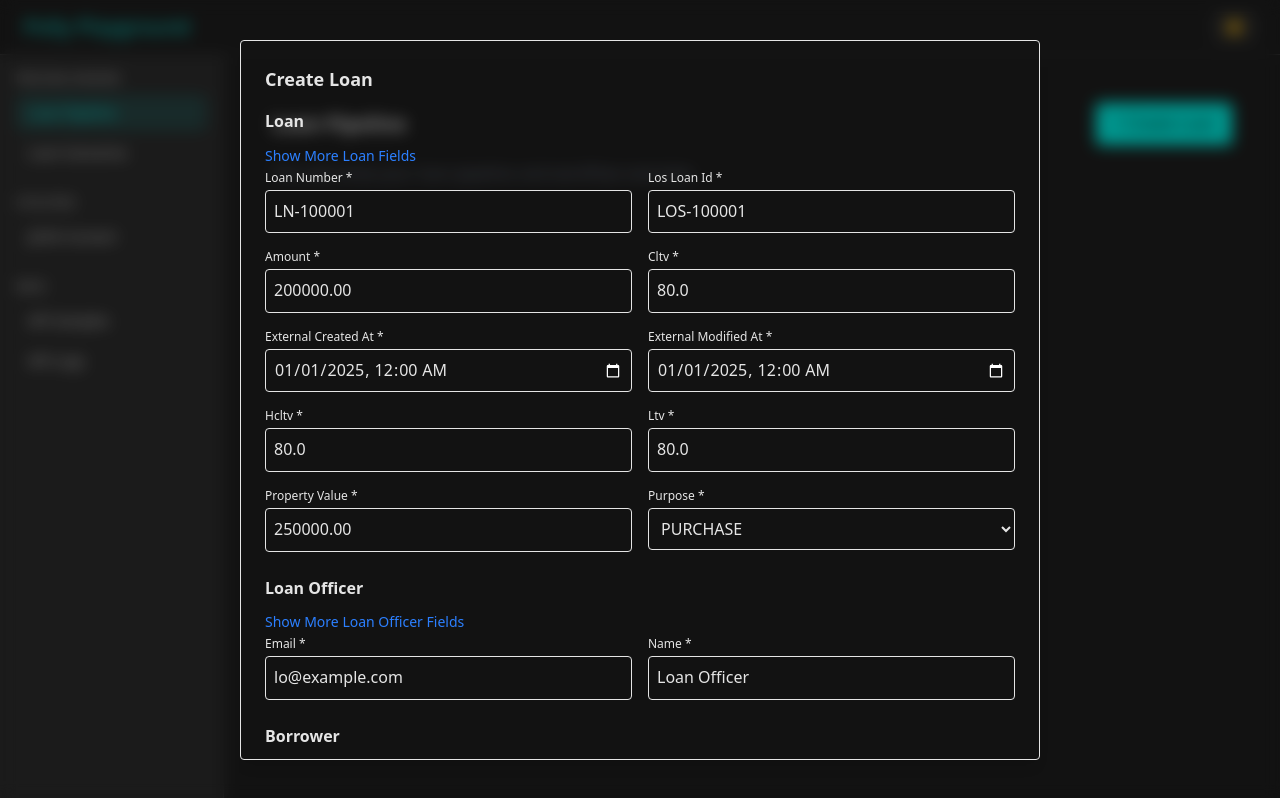
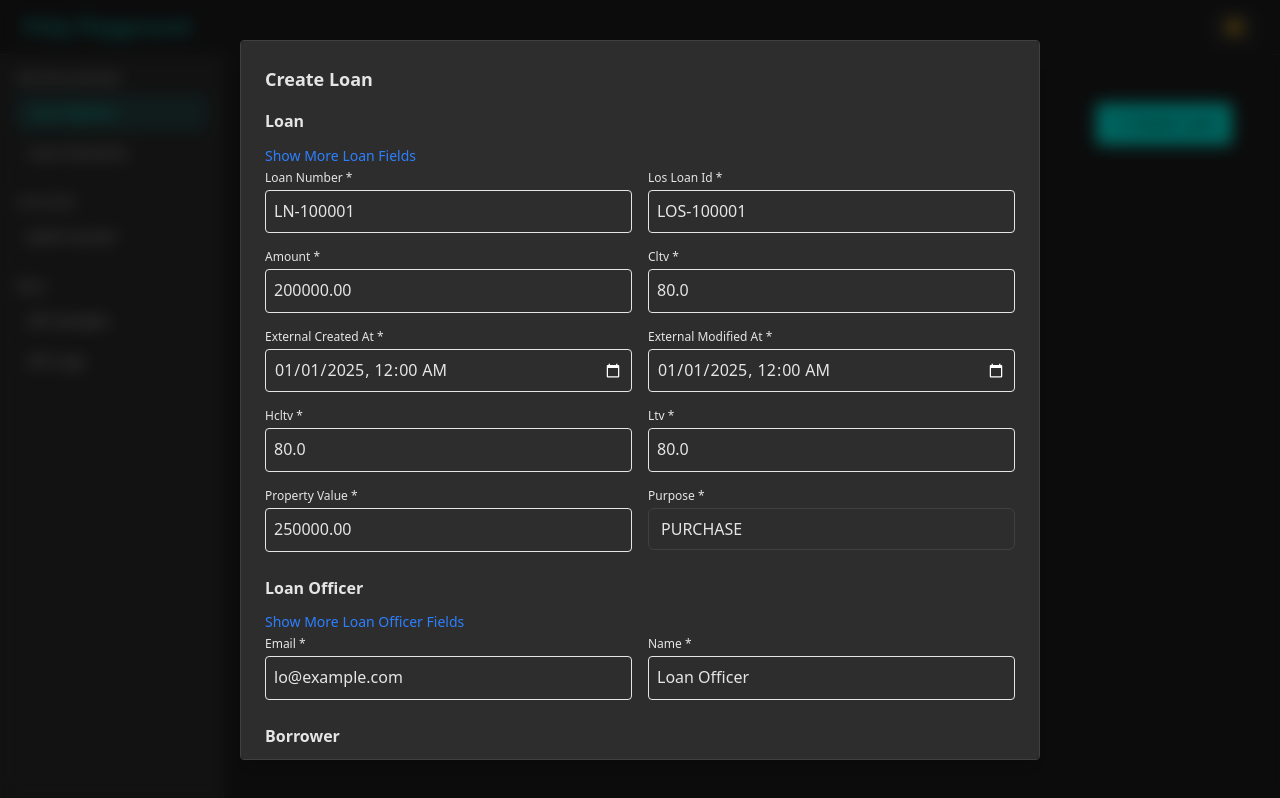
Before and after one commit to ribo916/polly-playground, a Next.js app: page /loan-pipeline in a window 1280 px wide. Both pictures are taken after a click on the button "+ Create Loan". Built offline with nearby package versions, Linux system fonts and the light colour scheme.

Commit message:
fix defaults

```diff
--- a/app/globals.css
+++ b/app/globals.css
@@ -1,31 +1,36 @@
 @import "tailwindcss";
 
+/* ---------------------------------------------------------------------------
+   GLOBAL THEME SYSTEM
+   --------------------------------------------------------------------------- */
 @layer base {
   :root {
     color-scheme: light dark;
 
-    /* 🎨 Light theme palette (light shades of grey) */
-    --bg-light: #F5F5F5;      /* light gray background */
-    --text-light: #1A1A1A;    /* dark gray text */
-    --panel-light: #FFFFFF;   /* white panels */
-    --border-light: #D0D0D0;  /* medium gray border */
-    --muted-light: #6B6B6B;   /* muted text */
-    --accent-light: #005b6f;  /* teal accent */
-    --accent-hover-light: #007b8f; /* lighter teal on hover */
-    --border: #ccc;
+    /* 🎨 LIGHT THEME TOKENS */
+    --bg-light: #F5F5F5;
+    --text-light: #1A1A1A;
+    --panel-light: #FFFFFF;
+    --border-light: #D0D0D0;
+    --muted-light: #6B6B6B;
+    --accent-light: #005b6f;
+    --accent-hover-light: #007b8f;
+    --overlay-light: rgba(0, 0, 0, 0.25);
 
-    /* 🌑 Dark theme palette */
-    --bg-dark: #1E1E1E;       /* dark gray background */
-    --text-dark: #E5E5E5;     /* light gray text */
-    --panel-dark: #2D2D2D;    /* slightly lighter dark gray panels */
-    --border-dark: #404040;   /* medium gray border */
-    --muted-dark: #A0A0A0;    /* muted gray text */
-    --accent-dark: #01FFF1;   /* turquoise accent */
-    --accent-hover-dark: #7FFFF8; /* lighter turquoise on hover */
-    --border: #333;
+    /* 🌑 DARK THEME TOKENS */
+    --bg-dark: #1E1E1E;
+    --text-dark: #E5E5E5;
+    --panel-dark: #2D2D2D;
+    --border-dark: #404040;
+    --muted-dark: #A0A0A0;
+    --accent-dark: #01FFF1;
+    --accent-hover-dark: #7FFFF8;
+    --overlay-dark: rgba(0, 0, 0, 0.6);
   }
 
-  /* Active theme mapping */
+  /* ---------------------------------------------------------------
+     ACTIVE LIGHT THEME VALUES
+     --------------------------------------------------------------- */
   [style*="color-scheme: light"] {
     --background: var(--bg-light);
     --foreground: var(--text-light);
@@ -34,10 +39,14 @@
     --muted: var(--muted-light);
     --accent: var(--accent-light);
     --accent-hover: var(--accent-hover-light);
-    --title-color: #000000;    /* black title in light mode */
-    --button-text: #ffffff;    /* ✅ white text on buttons */
+    --title-color: #000000;
+    --button-text: #ffffff;
+    --overlay: var(--overlay-light);
   }
 
+  /* ---------------------------------------------------------------
+     ACTIVE DARK THEME VALUES
+     --------------------------------------------------------------- */
   [style*="color-scheme: dark"] {
     --background: var(--bg-dark);
     --foreground: var(--text-dark);
@@ -46,11 +55,14 @@
     --muted: var(--muted-dark);
     --accent: var(--accent-dark);
     --accent-hover: var(--accent-hover-dark);
-    --title-color: #01FFF1;    /* turquoise title in dark mode */
-    --button-text: #000000;    /* ✅ black text on buttons */
+    --title-color: #01FFF1;
+    --button-text: #000000;
+    --overlay: var(--overlay-dark);
   }
 
-  /* Base layout */
+  /* ----------------------------------------------------------------
+     BASE ELEMENTS
+     ---------------------------------------------------------------- */
   body {
     background-color: var(--background);
     color: var(--foreground);
@@ -60,7 +72,7 @@
     line-height: 1.6;
   }
 
-  /* API / code output panel */
+  /* Code blocks */
   pre {
     background-color: var(--panel);
     color: var(--foreground);
@@ -71,15 +83,52 @@
     box-shadow: 0 1px 3px rgba(0, 0, 0, 0.1);
   }
 
-  /* ✅ Link styling — readable in both themes */
+  /* Links */
   a {
     color: var(--accent);
-    text-decoration: none;               /* removes underline */
-    transition: color 0.2s ease, text-decoration-color 0.2s ease;
+    text-decoration: none;
+    transition: color 0.2s ease;
   }
 
   a:hover {
     color: var(--accent-hover);
-    text-decoration: none;               /* stay clean on hover */
   }
 }
+
+/* ======================================================================== */
+/*  🔧 FINAL SELECT FIX — OUTSIDE @layer SO TAILWIND CANNOT OVERRIDE IT     */
+/* ======================================================================== */
+
+select,
+select:not([class]) {
+  appearance: none !important;
+
+  background-color: var(--panel) !important;
+  color: var(--foreground) !important;
+
+  /* Strong, crisp border to match inputs */
+  border-width: 1px !important;
+  border-style: solid !important;
+  border-color: var(--border) !important;
+
+  /* Match rounded-md */
+  border-radius: 0.375rem !important;
+
+  /* Match input padding */
+  padding: 0.5rem 0.75rem !important;
+
+  /* Space for future custom arrow */
+  padding-right: 1.75rem !important;
+
+  line-height: 1.5 !important;
+}
+
+select:focus {
+  outline: none !important;
+  border-color: var(--accent) !important;
+}
+
+select option {
+  background-color: var(--panel) !important;
+  color: var(--foreground) !important;
+}
--- a/app/loan-pipeline/components/CreateLoanModal.tsx
+++ b/app/loan-pipeline/components/CreateLoanModal.tsx
@@ -67,17 +67,13 @@ export default function CreateLoanModal({
     f.key.startsWith("loanofficer.")
   );
 
-  // Required initial defaults only
   const initialForm = buildInitialFormState(fieldDefs);
 
   const [form, setForm] = useState<Record<string, any>>(initialForm);
-
-  // Expand state per section
   const [loanExpanded, setLoanExpanded] = useState(false);
   const [borrowerExpanded, setBorrowerExpanded] = useState(false);
   const [propertyExpanded, setPropertyExpanded] = useState(false);
   const [loanOfficerExpanded, setLoanOfficerExpanded] = useState(false);
-
   const [loading, setLoading] = useState(false);
   const [result, setResult] = useState<any>(null);
 
@@ -93,7 +89,6 @@ export default function CreateLoanModal({
 
     const payload = mergeFormIntoPayload(form, fieldDefs);
 
-    // Correct route
     const res = await fetch("/api/loans", {
       method: "POST",
       body: JSON.stringify(payload),
@@ -109,17 +104,14 @@ export default function CreateLoanModal({
     }
   }
 
-  /* --------------------------------------------
-   * Field Rendering
-   * -------------------------------------------- */
   function renderField(def: any) {
     const value = form[def.key] ?? "";
 
     if (def.isObject) return null;
 
-    // ENUM FIELD — always renders select when enumValues exist
+    // ENUM FIELD
     if (def.enumValues && Array.isArray(def.enumValues)) {
-      const cleanedEnum = def.enumValues.filter((v: any) => v !== null);
+      const cleaned = def.enumValues.filter((v: any) => v !== null);
 
       return (
         <div key={def.key} className="flex flex-col">
@@ -131,12 +123,12 @@ export default function CreateLoanModal({
           <select
             value={value}
             onChange={(e) => updateField(def.key, e.target.value)}
-            className="border rounded p-2 bg-background text-foreground"
+            className="rounded p-2"
           >
             {!def.isRequired || def.isNullable ? (
               <option value="">Select…</option>
             ) : null}
-            {cleanedEnum.map((v: any) => (
+            {cleaned.map((v: string) => (
               <option key={v} value={v}>
                 {v}
               </option>
@@ -146,7 +138,7 @@ export default function CreateLoanModal({
       );
     }
 
-    // Date-only
+    // DATE FIELD
     if (def.format === "date") {
       return (
         <div key={def.key} className="flex flex-col">
@@ -154,18 +146,17 @@ export default function CreateLoanModal({
             {humanizeLabel(def.key)}
             {def.isRequired && !def.isNullable ? " *" : ""}
           </label>
-
           <input
             type="date"
             value={value}
             onChange={(e) => updateField(def.key, e.target.value)}
-            className="border rounded p-2 bg-background text-foreground"
+            className="border rounded p-2 bg-panel text-foreground"
           />
         </div>
       );
     }
 
-    // Date-time
+    // DATE-TIME FIELD
     if (def.format === "date-time") {
       return (
         <div key={def.key} className="flex flex-col">
@@ -173,20 +164,17 @@ export default function CreateLoanModal({
             {humanizeLabel(def.key)}
             {def.isRequired && !def.isNullable ? " *" : ""}
           </label>
-
           <input
             type="datetime-local"
             value={value.replace("Z", "")}
-            onChange={(e) =>
-              updateField(def.key, e.target.value + "Z")
-            }
-            className="border rounded p-2 bg-background text-foreground"
+            onChange={(e) => updateField(def.key, e.target.value + "Z")}
+            className="border rounded p-2 bg-panel text-foreground"
           />
         </div>
       );
     }
 
-    // Numeric
+    // DECIMAL FIELD
     if (def.format === "decimal") {
       return (
         <div key={def.key} className="flex flex-col">
@@ -194,52 +182,53 @@ export default function CreateLoanModal({
             {humanizeLabel(def.key)}
             {def.isRequired && !def.isNullable ? " *" : ""}
           </label>
-
           <input
             type="number"
             step="0.01"
             value={value}
             onChange={(e) => updateField(def.key, e.target.value)}
-            className="border rounded p-2 bg-background text-foreground"
+            className="border rounded p-2 bg-panel text-foreground"
           />
         </div>
       );
     }
 
-    // Text default
+    // TEXT INPUT
     return (
       <div key={def.key} className="flex flex-col">
         <label className="text-xs font-medium mb-1">
           {humanizeLabel(def.key)}
           {def.isRequired && !def.isNullable ? " *" : ""}
         </label>
-
         <input
           type="text"
           value={value}
           onChange={(e) => updateField(def.key, e.target.value)}
-          className="border rounded p-2 bg-background text-foreground"
+          className="border rounded p-2 bg-panel text-foreground"
         />
       </div>
     );
   }
 
-  /* --------------------------------------------
-   * Section Utility
-   * -------------------------------------------- */
   function sectionFields(defs: any[], expanded: boolean) {
     return defs.filter((f) =>
       expanded ? true : f.isRequired && !f.isNullable
     );
   }
 
-  /* --------------------------------------------
-   * Layout
-   * -------------------------------------------- */
   return (
-    <div className="fixed inset-0 bg-black/40 flex items-center justify-center backdrop-blur-sm">
-      <div className="p-6 rounded shadow-lg w-[800px] max-h-[90vh] overflow-y-auto bg-panel text-foreground border border-border">
-
+    <div
+      className="fixed inset-0 flex items-center justify-center backdrop-blur-sm"
+      style={{ backgroundColor: "var(--overlay)" }}
+    >
+      <div
+        className="p-6 rounded shadow-lg w-[800px] max-h-[90vh] overflow-y-auto border"
+        style={{
+          backgroundColor: "var(--panel)",
+          borderColor: "var(--border)",
+          color: "var(--foreground)",
+        }}
+      >
         <h2 className="text-lg font-semibold mb-4">Create Loan</h2>
 
         {/* Loan Section */}
@@ -290,10 +279,11 @@ export default function CreateLoanModal({
         <div className="mt-6 flex justify-end space-x-2">
           <button
             onClick={onClose}
-            className="px-4 py-2 rounded font-medium transition border border-border"
+            className="px-4 py-2 rounded font-medium transition border"
             style={{
               backgroundColor: "var(--panel)",
-              color: "var(--foreground)"
+              borderColor: "var(--border)",
+              color: "var(--foreground)",
             }}
           >
             Cancel
@@ -314,7 +304,13 @@ export default function CreateLoanModal({
         </div>
 
         {result && (
-          <pre className="mt-4 text-xs whitespace-pre-wrap p-2 rounded bg-background border border-border">
+          <pre className="mt-4 text-xs whitespace-pre-wrap rounded border"
+            style={{
+              backgroundColor: "var(--background)",
+              borderColor: "var(--border)",
+              color: "var(--foreground)",
+            }}
+          >
             {JSON.stringify(result, null, 2)}
           </pre>
         )}
```
